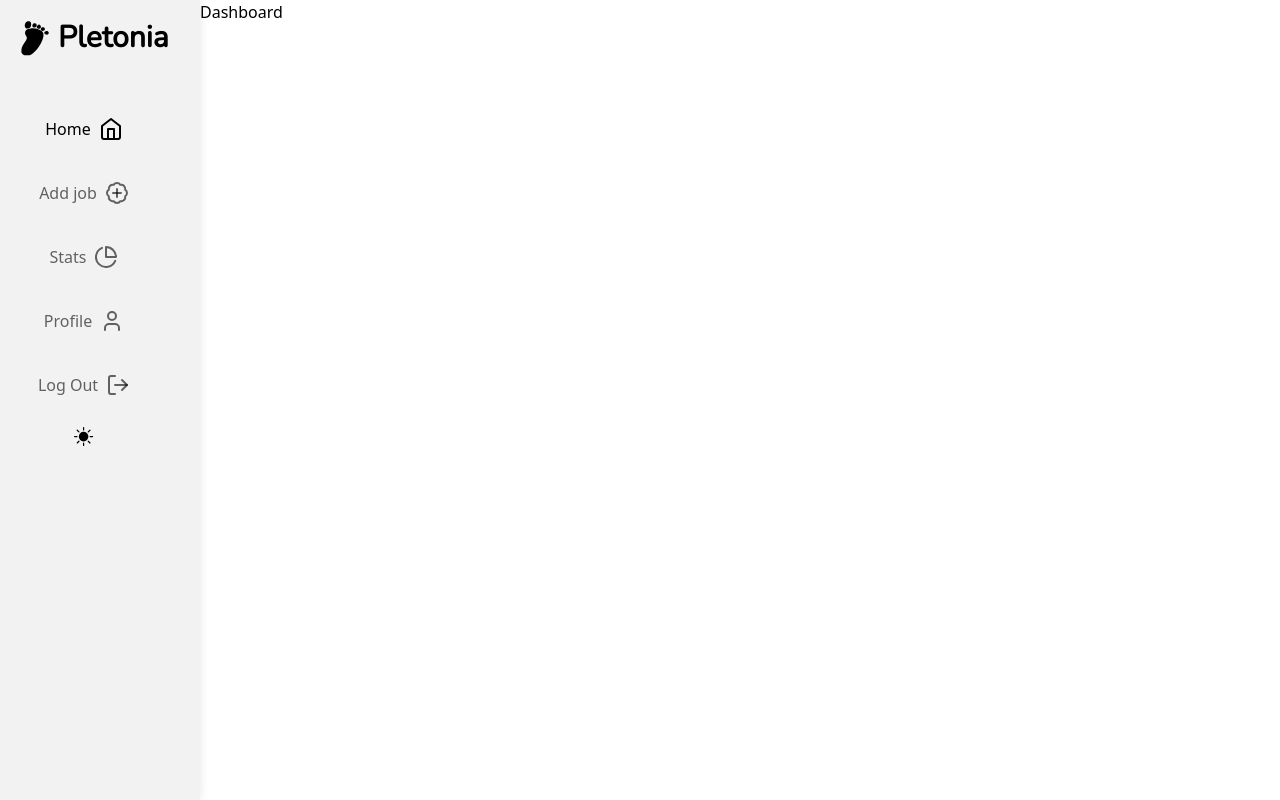
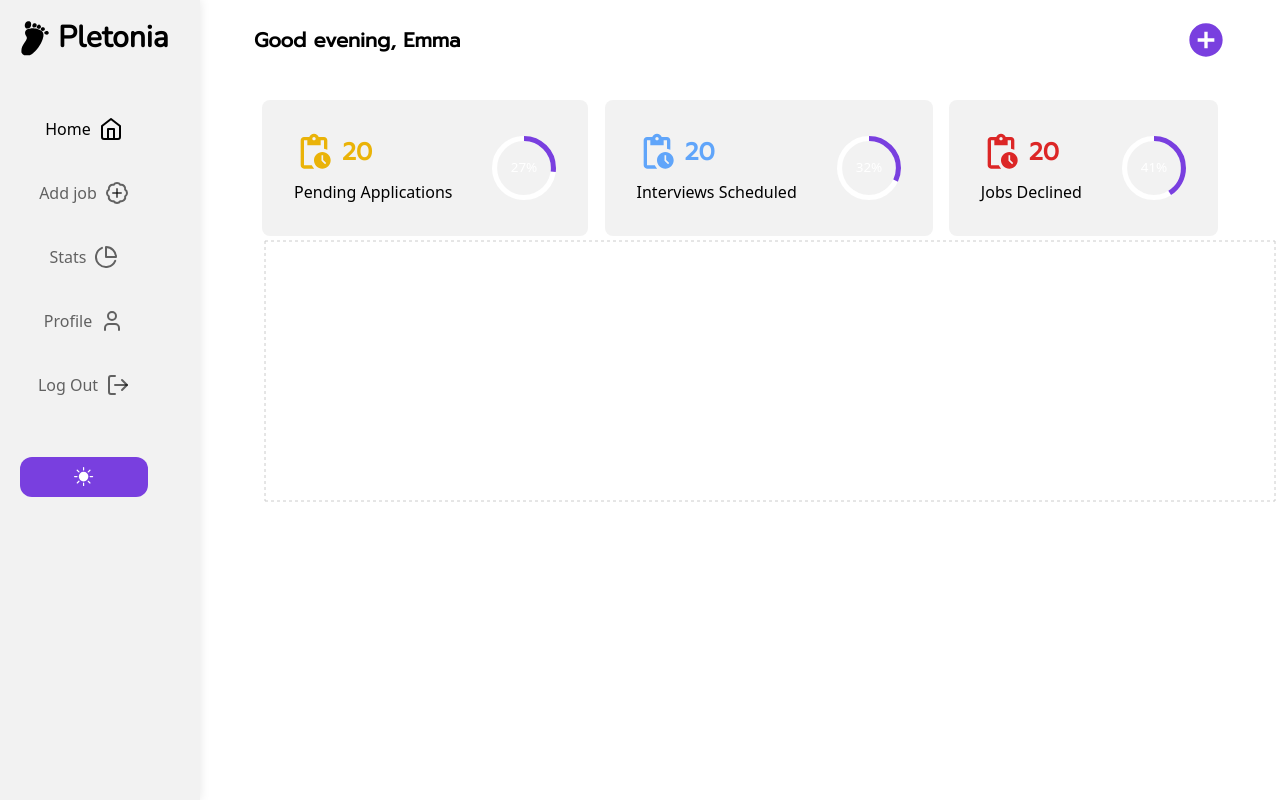
Before and after one commit to emmaGH1/Pletonia, a Next.js app: page /dashboard in a window 1280 px wide. Built offline with nearby package versions, Linux system fonts and the light colour scheme; a web font is replaced by a local one.

Commit message:
minor changes

```diff
--- a/app/dashboard/layout.tsx
+++ b/app/dashboard/layout.tsx
@@ -1,5 +1,11 @@
 import Navbar from "@/components/dashboard/Navbar"
+import { Metadata } from "next"
 import { ReactNode } from "react"
+
+export const metadata: Metadata = {
+  title: 'Dashboard | Pletonia',
+  description: 'Track your job applications seamlessly with pletonia',
+}
 
 interface Props {
   children: ReactNode
--- a/app/dashboard/page.tsx
+++ b/app/dashboard/page.tsx
@@ -1,8 +1,39 @@
+'use client'
+
+import { RiAddCircleFill } from 'react-icons/ri'
+import GetGreetings from "@/components/dashboard/Greetings";
+import UseTooltip from '../../components/shared/UseTooltip';
+import Link from 'next/link';
+import JobStatus from '@/components/cards/JobStatus';
+import Barchart from '@/components/dashboard/Barchart';
+import getApplicationData from '@/lib/getApplicationData';
+
 
 const Page = () => {
+  const { pending, interview, declined } = getApplicationData()
   return (
-    <div>
-      Dashboard
+    <div className='w-full'>
+        <div className='flex justify-between w-9/10 mx-auto mt-5 items-center'>
+            <GetGreetings user={'Emma'} className='text-xl font-sub-heading font-bold'/>
+            <UseTooltip
+              trigger={
+              <Link href='/dashboard/add-job'>
+                <RiAddCircleFill className="w-10 h-10 text-dark-accent" />
+              </Link>
+            }
+              tip='Add Job'
+            />
+        </div>
+
+        <div className='flex flex-col lg:flex-row w-9/10 mx-auto justify-between mt-10'>
+          <JobStatus status='pending' />
+          <JobStatus status='interview'/>
+          <JobStatus status='declined'/>
+        </div>
+
+        <div>
+           <Barchart />
+        </div>
     </div>
   );
 };
--- /dev/null
+++ b/components/dashboard/Barchart.tsx
@@ -0,0 +1,31 @@
+import {
+    BarChart,
+    Bar,
+    XAxis,
+    YAxis,
+    CartesianGrid,
+    Tooltip,
+    ResponsiveContainer,
+  } from 'recharts';
+import jobApplicationsData from '@/lib/mockData.json'
+import getApplicationData from '@/lib/getApplicationData';
+
+
+
+const Barchart = ({ data }: any) => {
+    const statusData = getApplicationData()
+    console.log(statusData)
+    return (
+      <ResponsiveContainer width='100%' height={300}>
+        <BarChart data={data}>
+           <CartesianGrid strokeDasharray='3 3' />
+           <XAxis dataKey='date' />
+           <YAxis allowDecimals={false} />
+           <Tooltip />
+           <Bar dataKey='count' fill='#2cb1bc' barSize={75} />
+        </BarChart>
+      </ResponsiveContainer>
+    );
+  };
+
+  export default Barchart;
--- a/components/shared/ToggleButton.tsx
+++ b/components/shared/ToggleButton.tsx
@@ -12,12 +12,12 @@ import {
   DropdownMenuTrigger,
 } from "@/components/ui/dropdown-menu"
 
-export function ToggleButton() {
+export function ToggleButton({ className }: { className?: string}) {
   const { setTheme } = useTheme()
 
   return (
     <DropdownMenu>
-      <DropdownMenuTrigger asChild>
+      <DropdownMenuTrigger asChild className={className}>
         <Button variant='destructive' size="icon">
           <BsSunFill className="h-[1.2rem] w-[1.2rem] rotate-0 scale-100 transition-all dark:-rotate-90 dark:scale-0" />
           <BsMoonFill className="absolute h-[1.2rem] w-[1.2rem] rotate-90 scale-0 transition-all dark:rotate-0 dark:scale-100" />
--- /dev/null
+++ b/components/shared/UseTooltip.tsx
@@ -0,0 +1,28 @@
+import {
+    Tooltip,
+    TooltipContent,
+    TooltipProvider,
+    TooltipTrigger,
+  } from "@/components/ui/tooltip"
+import { ReactNode } from "react";
+
+  interface Props {
+    trigger: ReactNode,
+    tip: string
+  }
+
+const UseTooltip = ({trigger, tip}: Props) => {
+  return (
+    <TooltipProvider>
+        <Tooltip>
+            <TooltipTrigger>{trigger}</TooltipTrigger>
+            <TooltipContent>
+            <p>{tip}</p>
+            </TooltipContent>
+        </Tooltip>
+   </TooltipProvider>
+
+  );
+};
+
+export default UseTooltip;
--- a/package.json
+++ b/package.json
@@ -12,6 +12,7 @@
     "@radix-ui/react-dropdown-menu": "^2.0.5",
     "@radix-ui/react-navigation-menu": "^1.1.3",
     "@radix-ui/react-slot": "^1.0.2",
+    "@radix-ui/react-tooltip": "^1.0.6",
     "@types/node": "20.5.6",
     "@types/react": "18.2.21",
     "@types/react-dom": "18.2.7",
@@ -25,8 +26,10 @@
     "postcss": "8.4.28",
     "re-resizable": "^6.9.11",
     "react": "18.2.0",
+    "react-circular-progressbar": "^2.1.0",
     "react-dom": "18.2.0",
     "react-icons": "^4.10.1",
+    "recharts": "^2.8.0",
     "tailwind-merge": "^1.14.0",
     "tailwindcss": "3.3.3",
     "tailwindcss-animate": "^1.0.6",
```
Also changed, not shown: 1 other file (tests, documents, lock files or other folders).
